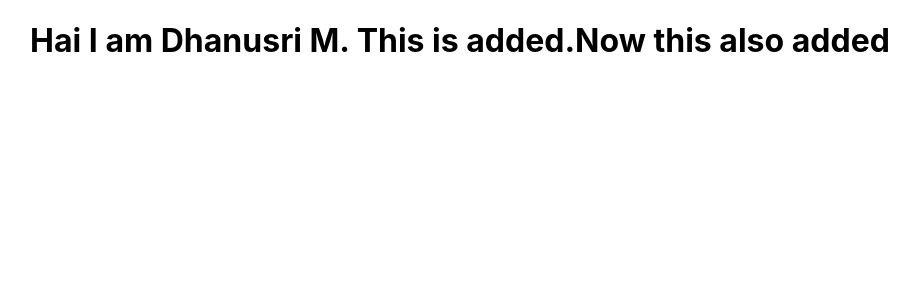
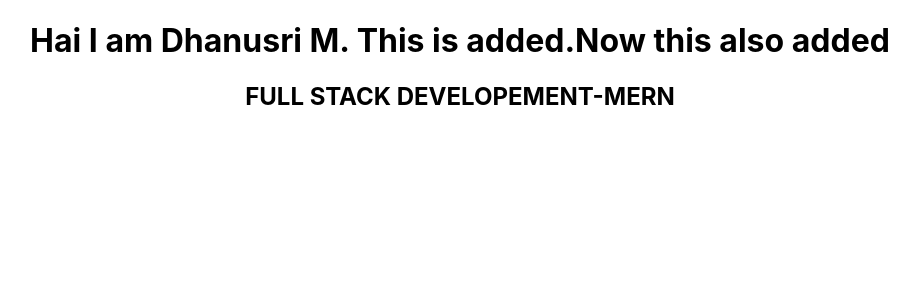
Before and after one commit to dhanusrim/react_deploy, a React (Create React App) app: page / in a window 1280 px wide. Shown: the top 300 px of the page, without its empty margins (180-1099 px from the left). Built offline with nearby package versions, Linux system fonts and the light colour scheme.

Commit message:
fourth commit

```diff
--- a/src/App.js
+++ b/src/App.js
@@ -5,6 +5,7 @@ function App() {
   return (
     <div className="App">
       <h1>Hai I am Dhanusri M. This is added.Now this also added</h1>
+      <h2>FULL STACK DEVELOPEMENT-MERN</h2>
     </div>
   );
 }
```
